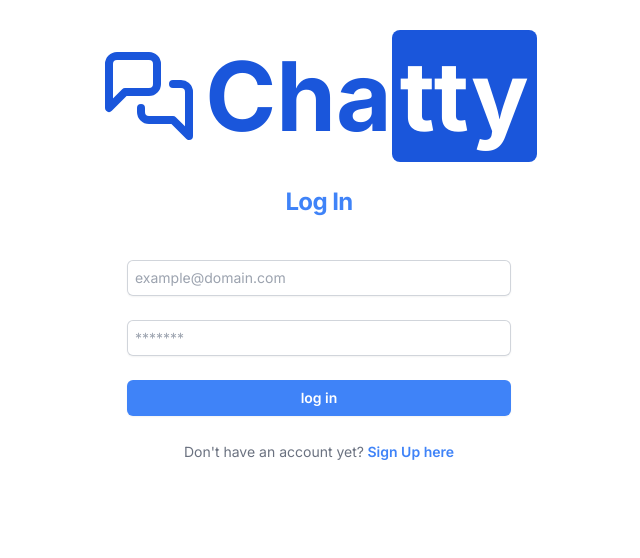
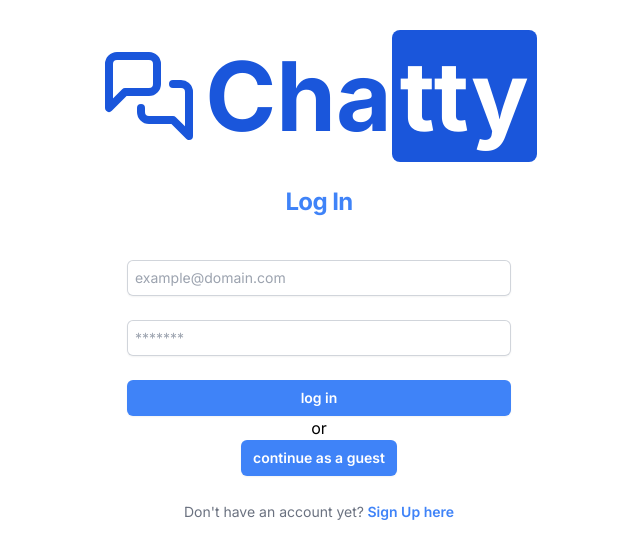
Before and after one commit to adrian1lara/chat-app, a Next.js app: page /log-in in a window 1280 px wide. Shown: the top 558 px of the page, without its empty margins (321-961 px from the left). Built offline with nearby package versions, Linux system fonts and the light colour scheme.

Commit message:
add continue as a guest

```diff
--- a/src/app/components/loginForm.js
+++ b/src/app/components/loginForm.js
@@ -54,6 +54,47 @@ import getApiUrl from "../utility/getApiUrl"
        }
     }
 
+    const handleGuest = async() => {
+        const API_URL = getApiUrl()
+
+        try {
+
+            try {
+
+                 const res = await fetch(`${API_URL}/api/v0/user/auth/login`,  {
+                     method: 'POST',
+                     headers: {
+                         'Content-Type': 'application/json',
+                     },
+                     body: JSON.stringify({
+                         email: "guest@guest.com",
+                         password: "guest123456"
+                     })
+                 })
+
+                 if(res.ok) {
+                     const response = await res.text()
+                     localStorage.setItem('accessToken', response)
+
+                     const user = await getCurrentUser(response)
+
+                     if(user.role === 'user') {
+                         router.push('/chat')
+                     }
+
+                 } else {
+                     const dataError = await res.text()
+                     setError(dataError)
+                 }
+
+            } catch (error) {
+                 console.error(error)
+            }
+        } catch (error) {
+
+        }
+    }
+
     return (
         <div className="mt-10 sm:mx-auto sm:w-full sm:max-w-sm">
             <form onSubmit={handleLogIn} className="space-y-6">
@@ -68,10 +109,20 @@ import getApiUrl from "../utility/getApiUrl"
                 className="block w-full rounded-md border-0 py-1.5 text-gray-900 shadow-sm ring-1 ring-inset ring-gray-300 placeholder:text-gray-400 px-2 focus:ring-2 focus:ring-inset focus:ring-indigo-600 sm:text-sm sm:leading-6"
                 required></input>
                 {error && (<p className="text-red-500 text-center text-sm">{error}</p>)}
+                <div className="flex flex-col items-center">
                 <button type="submit"
                 className="flex w-full justify-center rounded-md bg-blue-500 px-3 py-1.5 text-sm font-semibold leading-6 text-white shadow-sm ease-in duration-300  hover:bg-blue-600 focus-visible:outline focus-visible:outline-2 focus-visible:outline-offset-2 focus-visible:outline-indigo-600"
                 >log in
                 </button>
+                <p>or</p>
+                <button
+                type="button"
+                className="rounded-md bg-blue-500 px-3 py-1.5 text-sm font-semibold leading-6 text-white shadow-sm ease-in duration-300  hover:bg-blue-600 focus-visible:outline focus-visible:outline-2 focus-visible:outline-offset-2 focus-visible:outline-indigo-600"
+                onClick={handleGuest}>
+                    continue as a guest
+                </button>
+                </div>
+
 
                 <p className="mt-10 text-center text-sm text-gray-500">
                    Don't have an account yet?
```
